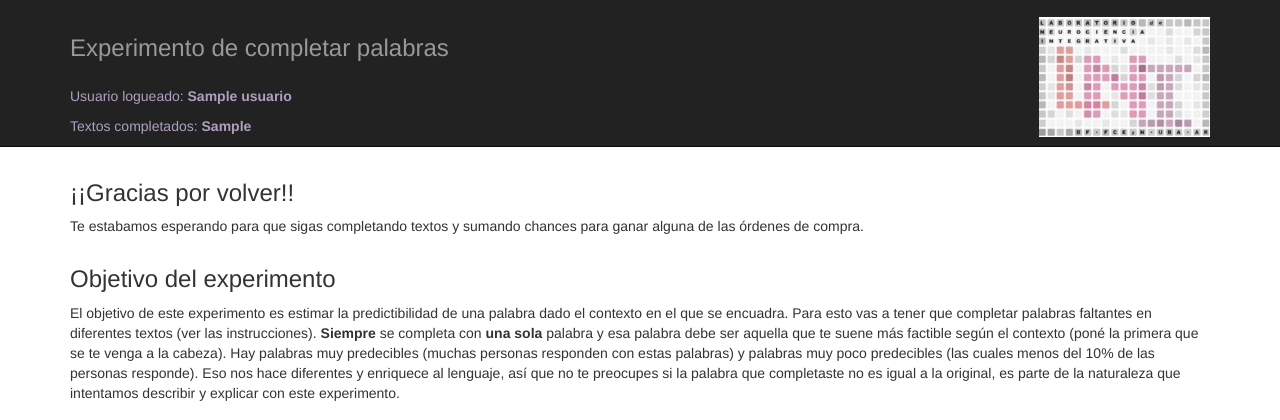
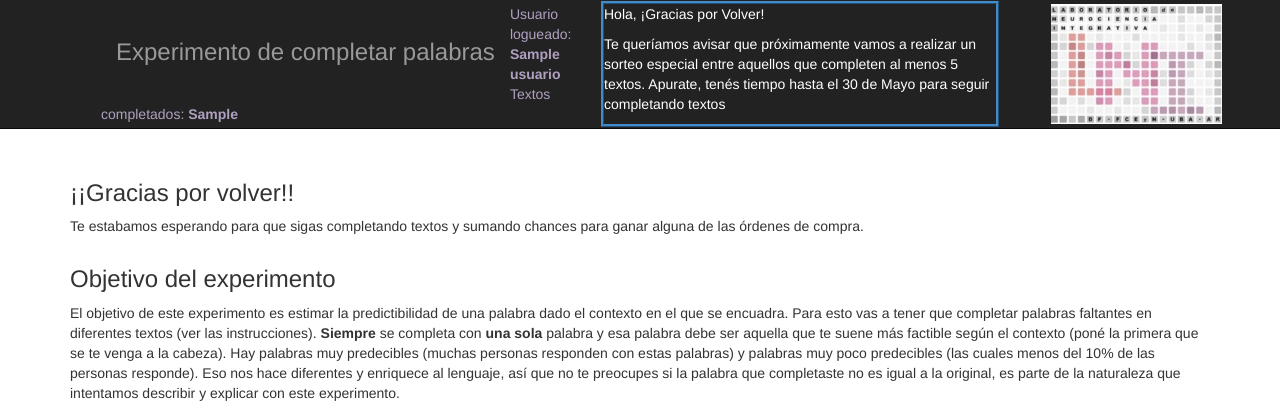
Before and after one commit to dfslezak/cloze-task, a Django app: template templates/trial.html in a window 1280 px wide. Shown: the top 420 px of the page. Run offline with Django 3.2, Linux system fonts and the light colour scheme; tables that the repository leaves empty hold one stand-in row (values such as "Sample post"); the template is opened without the code that fills it: values that come from a table or form of the project are taken from there, most other values are stand-ins (such as "Sample title", 1, 10 or a date in 2020); parts of the project's set-up code (start-up, migrations or seed data) failed here and were passed over.

Commit message:
Saco los pop-ups por carteles en el header

```diff
--- a/templates/trial.html
+++ b/templates/trial.html
@@ -87,13 +87,13 @@ function trial_default() {
 						$("#boton_sin_preguntas").hide();
 						$("#formulario_preguntas").show();
 						$("#formulario_segundo_inicio").hide();
-						alert("Hola, ¡Gracias por Participar en nuestro experimento!\n\nTe queríamos avisar que próximamente vamos a realizar un sorteo especial entre aquellos que tengan completados al menos 5 textos. Apurate, todavía tenés tiempo hasta para seguir completando textos");
-					{% else %}
-						{% if Sorteo_especial or finalizado %}
-							alert("Hola, ¡Gracias por Volver!\n\nTe queríamos avisar que estás participando por un sorteo especial por ser una de las personas con más textos completados \n\nEl sorteo se va a realizar próximamente entre todos los que tengan al menos 5 textos completados");
-						{% else %}
-							alert("Hola, ¡Gracias por Volver!\n\nTe queríamos avisar que próximamente vamos a realizar un sorteo especial entre aquellos que completen al menos 5 textos. Apurate, todavía tenés tiempo hasta para seguir completando textos");
-						{% endif %}
+						//~ alert("Hola, ¡Gracias por Participar en nuestro experimento!\n\nTe queríamos avisar que próximamente vamos a realizar un sorteo especial entre aquellos que tengan completados al menos 5 textos. Apurate, todavía tenés tiempo hasta para seguir completando textos");
+					//~ {% else %}
+						//~ {% if Sorteo_especial or finalizado %}
+							//~ alert("Hola, ¡Gracias por Volver!\n\nTe queríamos avisar que estás participando por un sorteo especial por ser una de las personas con más textos completados \n\nEl sorteo se va a realizar próximamente entre todos los que tengan al menos 5 textos completados");
+						//~ {% else %}
+							//~ alert("Hola, ¡Gracias por Volver!\n\nTe queríamos avisar que próximamente vamos a realizar un sorteo especial entre aquellos que completen al menos 5 textos. Apurate, todavía tenés tiempo hasta para seguir completando textos");
+						//~ {% endif %}
 					{% endif %}
 
 
@@ -332,18 +332,36 @@ $().ready(trial_default)
 <body id="main_body" >
 
 <div class="navbar navbar-inverse navbar-fixed-top" role="navigation">
-	<div class="container">
-        <div class="navbar-header">
+<table style="width:100%">
+<div class="container">
 
-		 <a class="navbar-brand" href="#"><h3>Experimento de completar palabras</h3></a> <br>
-		 <font color="blanco" ><p>Usuario logueado: <b>{{usuario}}</b></p>
-         <p>Textos completados: <b>{{etiqueta_trial}}</b></p></font>
+	<td style="width:600px">
+		<div class="navbar-header" align=left style="margin-left:100px">
+		 <a class="navbar-brand" href="#">
+			 <h3>Experimento de completar palabras</h3></a>
+		 <font color="blanco">
+			Usuario logueado: <b>{{usuario}}</b><br>
+			Textos completados: <b>{{etiqueta_trial}}</b></font>
+		</div>
+	</td>
 
-        </div>
-       <div id="logo" align=right style ="margin-top:1.5%; "> <a href="http://neurociencia.df.uba.ar/?q=es"> <img src="{{ STATIC_URL }}logoLNI.jpg" height="120px"> </a></div>
+	<td style="width:400px">
+		<div id="Sorteo_especial" align=left>
+			{% if Sorteo_especial or finalizado %}
+				<div style="border: ridge #428bca 3px"><font color="white"><p> Hola, te queríamos avisar que estás participando en un sorteo especial por ser una de las personas con más textos completados. <p>El sorteo se va a realizar el 30 de Mayo entre todos los que tengan al menos 5 textos completados</p></font></div>
+			{% elif primer_trial %}
+				<div style="border: ridge #428bca 3px"><font color="white"><p> Hola, ¡Gracias por Participar en nuestro experimento! </p> <p>Te queríamos avisar que próximamente vamos a realizar un sorteo especial entre aquellos que tengan completados al menos 5 textos. Apurate, todavía tenés tiempo hasta el 30 de Mayo para seguir completando textos</p></font></div>
+			{% else %}
+				<div style="border: ridge #428bca 3px"><font color="white"><p> Hola, ¡Gracias por Volver!</p><p>Te queríamos avisar que próximamente vamos a realizar un sorteo especial entre aquellos que completen al menos 5 textos. Apurate, tenés tiempo hasta el 30 de Mayo para seguir completando textos</p></font></div>
+			{% endif %}
+		</div>
+	</td>
 
-	</div>
-
+	<td>
+       <div id="logo" align=rigth style="margin-left: 50px"> <a href="http://neurociencia.df.uba.ar/?q=es"> <img src="{{ STATIC_URL }}logoLNI.jpg" height="120px"> </a></div>
+	</td>
+</div>
+</table>
 </div>
 
         {%if finalizado%}
```
